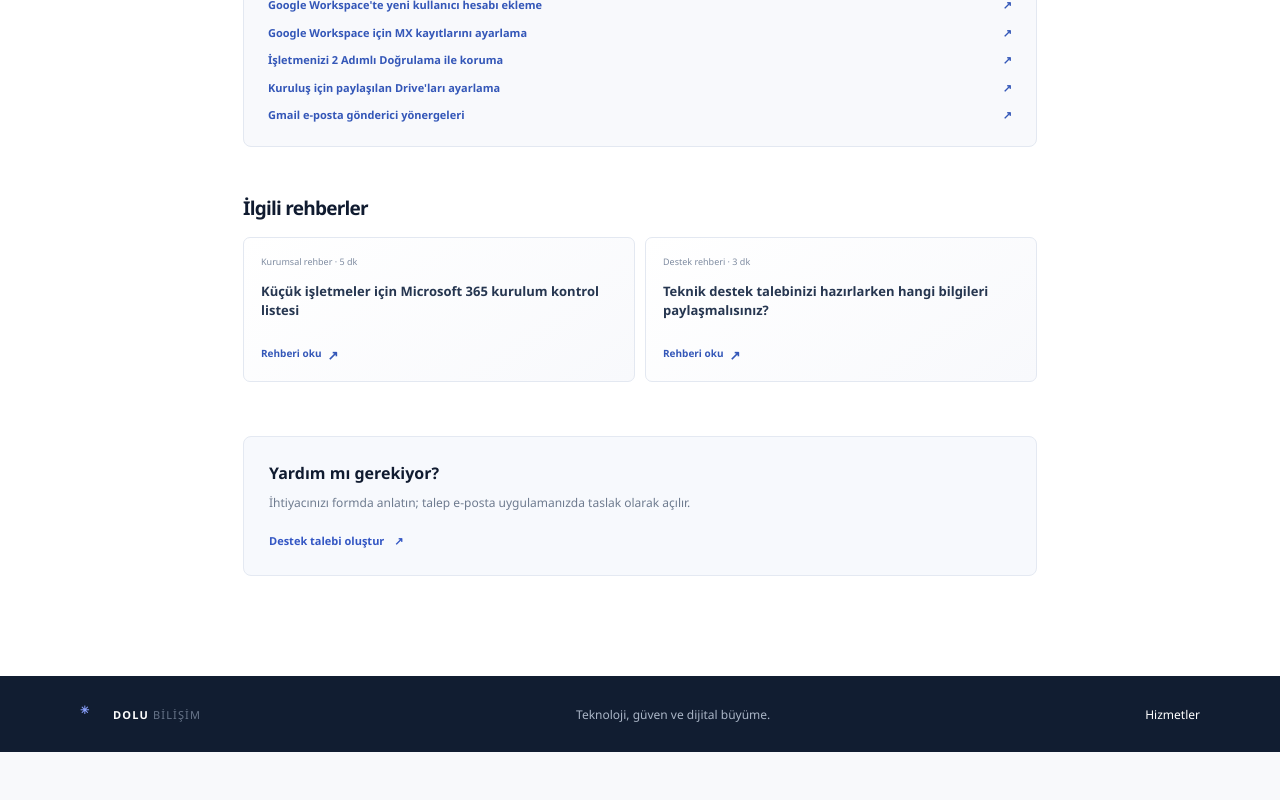
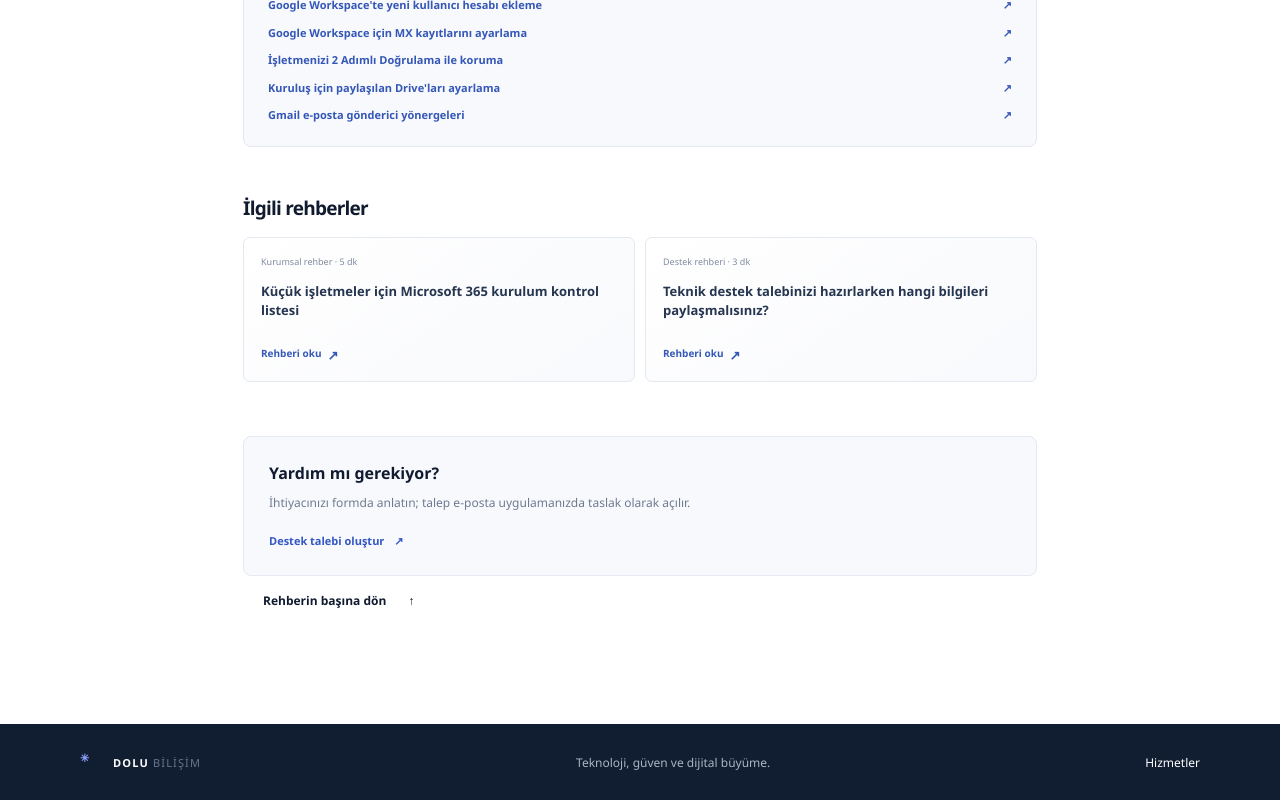
Before and after one commit to darkpassenger00/Dolubilisim, a Next.js app: page /rehber/google-workspace-kurulum-kontrol-listesi in a window 1280 px wide. Shown: the part 2034-2834 px from the top of the page. Before the commit the page ends 2786 px from the top, so only its background shows below. Built offline with nearby package versions, Linux system fonts and the light colour scheme.

Commit message:
Add accessible return-to-start navigation to guides

```diff
--- a/app/rehber/[slug]/page.tsx
+++ b/app/rehber/[slug]/page.tsx
@@ -82,7 +82,7 @@ export default async function GuidePage({ params }: GuidePageProps) {
         <a className="header-cta" href="/#iletisim">Talep oluştur <span className="arrow" aria-hidden="true">↗</span></a>
       </header>
 
-      <article className="guide-article">
+      <article id="rehber-baslangici" className="guide-article" tabIndex={-1}>
         <nav aria-label="Gezinme yolu" className="breadcrumbs">
           <ol>
             <li><a href="/">Ana sayfa</a></li>
@@ -154,6 +154,7 @@ export default async function GuidePage({ params }: GuidePageProps) {
           <p>İhtiyacınızı formda anlatın; talep e-posta uygulamanızda taslak olarak açılır.</p>
           <a href="/#iletisim">Destek talebi oluştur <span aria-hidden="true">↗</span></a>
         </aside>
+        <nav aria-label="Rehber gezinme"><a className="button button-secondary" href="#rehber-baslangici">Rehberin başına dön <span aria-hidden="true">↑</span></a></nav>
       </article>
       <SupportLinks />
 
```
